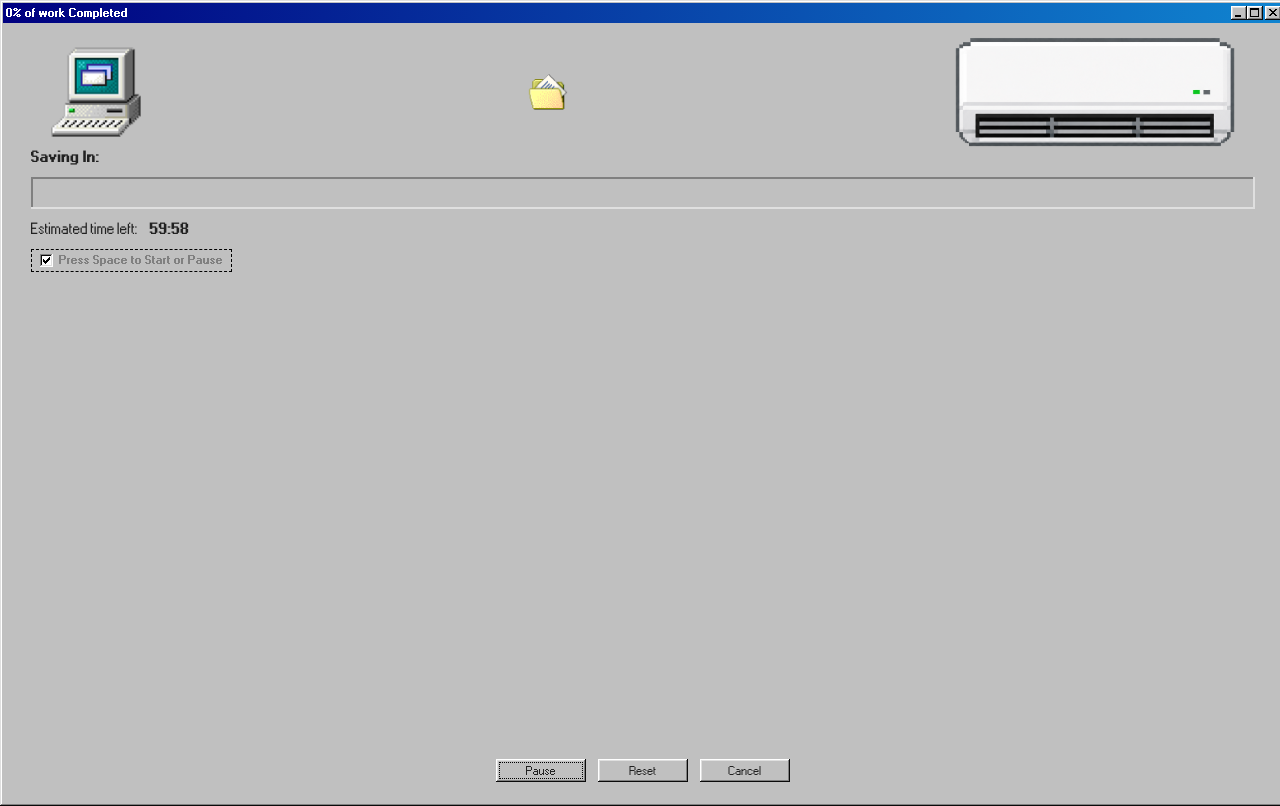
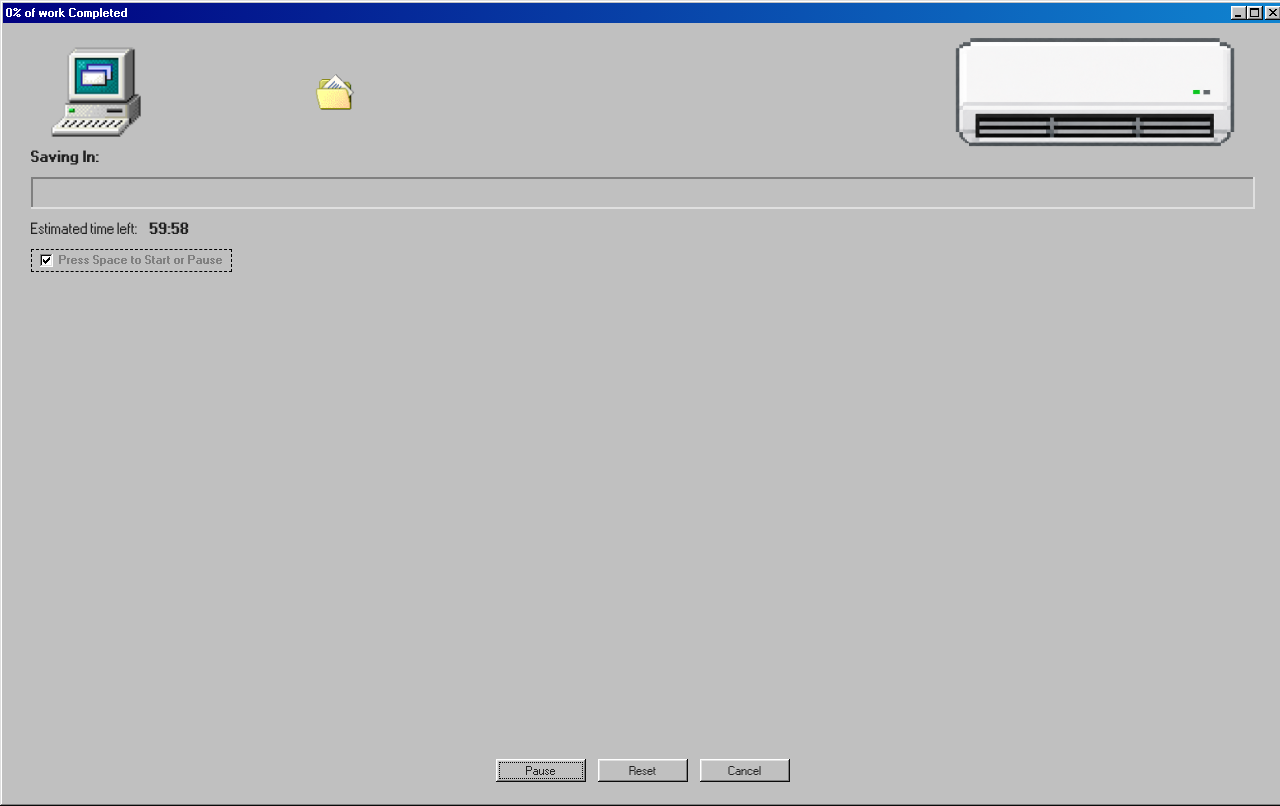
Before and after one commit to xenkou90/cooldown-timer, a React (Vite) app: page / in a window 1280 px wide. Both pictures are taken after a click on the button "Start". Built offline with nearby package versions, Linux system fonts and the light colour scheme.

Commit message:
feat: animate folder copying from computer to AC while running

```diff
--- a/src/App.jsx
+++ b/src/App.jsx
@@ -132,7 +132,11 @@ function App() {
                 {/* Row 1: icons */}
                 <div className={styles.iconRow}>
                     <img src={computerImg} alt="Computer" className={styles.computerIcon} />
-                    <img src={folderImg} alt="Folder being copied" className={styles.folderIcon} />
+                    <img
+                        src={folderImg}
+                        alt="Folder being copied"
+                        className={`${styles.folderIcon} ${!isRunning ? styles.folderIconPaused : ""}`}
+                    />
                     <img src={acImg} alt="Air conditioner" className={styles.acIcon} />
                 </div>
 
--- a/src/App.module.css
+++ b/src/App.module.css
@@ -8,7 +8,8 @@
     gap: 12px;
 }
 
-/* Row 1: computer, folder, AC */
+/* Row 1: computer, folder, AC. Position: relative so the folder
+   can be absolutely positioned within it. */
 .iconRow {
     display: flex;
     align-items: center;
@@ -28,9 +29,41 @@
     height: auto;
 }
 
+/* The folder floats over the row. Starts near the computer,
+   animation moves it rightward toward the AC. */
 .folderIcon {
+    position: absolute;
     width: 40px;
     height: auto;
+    left: 100px;
+    top: 50%;
+    transform: translateY(-50%);
+    animation: flyAcross 5s linear infinite;
+}
+
+/* When the timer is paused, freeze the animation in place */
+.folderIconPaused {
+    animation-play-state: paused;
+}
+
+/* The animation itself: translate rightward and fade in/out */
+@keyframes flyAcross {
+    0% {
+        transform: translate(0, -50%);
+        opacity: 0;
+    }
+    15% {
+        transform: translate(20px, -50%);
+        opacity: 1;
+    }
+    85% {
+        transform: translate(300px, -50%);
+        opacity: 1;
+    }
+    100% {
+        transform: translate(400px, -50%);
+        opacity: 0;
+    }
 }
 
 /* Row 2: "Saving In:" label */
```
